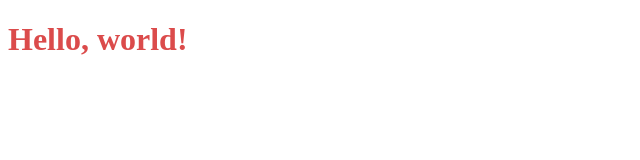
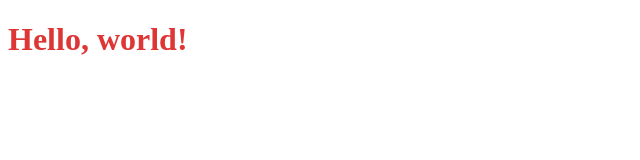
Before and after one commit to arseniykozenko/surpo-repos, a plain HTML site: page index.html in a window 1280 px wide. Shown: the full height of the page, 0-640 px from the left. Drawn offline with Linux system fonts and the light colour scheme.

Commit message:
fix color

```diff
--- a/css/style.css
+++ b/css/style.css
@@ -1,3 +1,3 @@
 .title {
-    color: #db4b4b;
+    color: #de3535;
 }
```
